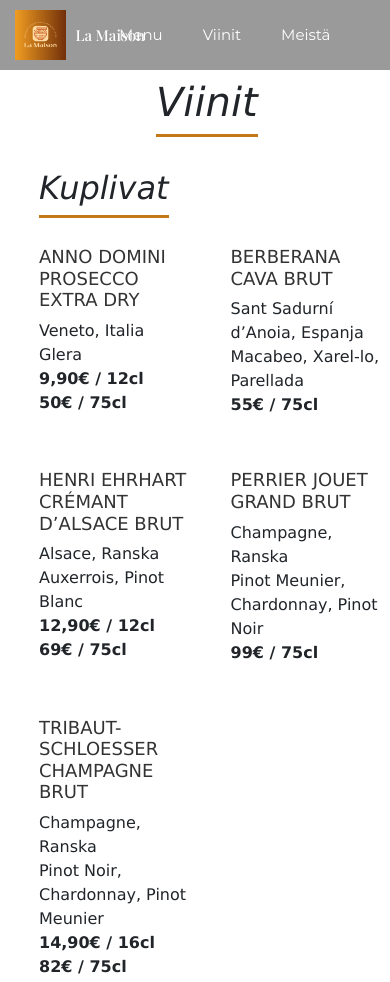
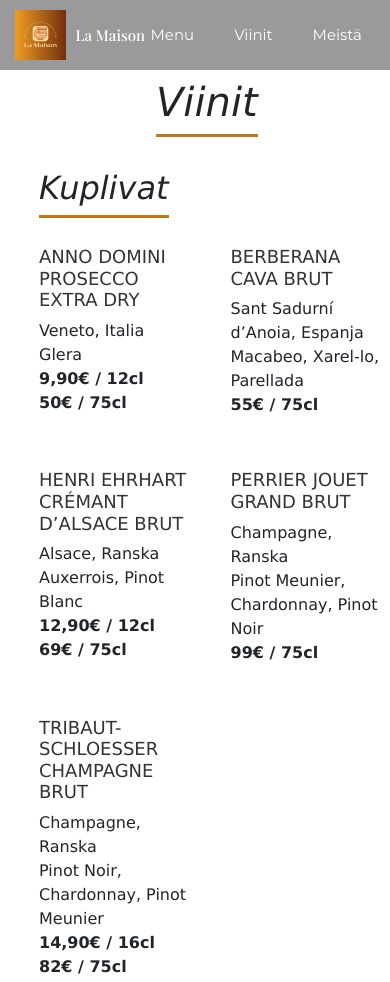
Before and after one commit to Pasi252/WWWsivusto, a plain HTML site: page drinks.html in a window 390 px wide. Shown: the top 982 px of the page. Drawn offline with nearby package versions, Linux system fonts and the light colour scheme; a web font is replaced by a local one.

Commit message:
puhelin näkymän säätöä

```diff
--- a/styles.css
+++ b/styles.css
@@ -488,7 +488,7 @@
     .menu {
         padding: 0;
         margin: 0;
-        margin-left: 17%;
+        margin-left: 25%;
         gap: 0;
         font-size: 10px;
     }
@@ -524,6 +524,10 @@
         width:auto;
     }
 
+    .Wine-body ul{
+        margin-left: 35%;
+    }
+
     .Wine-body h1{
         margin-top: 20%;
         margin-left: 40%;
```
